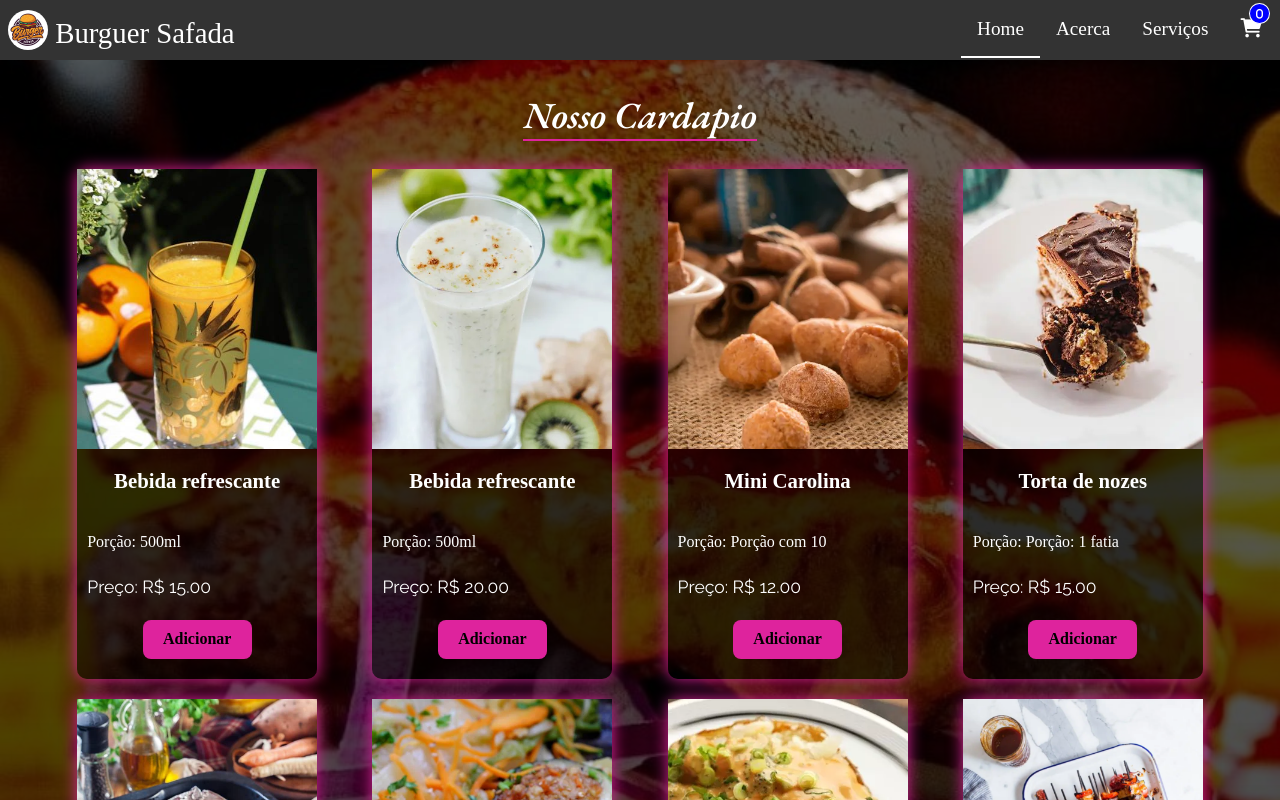
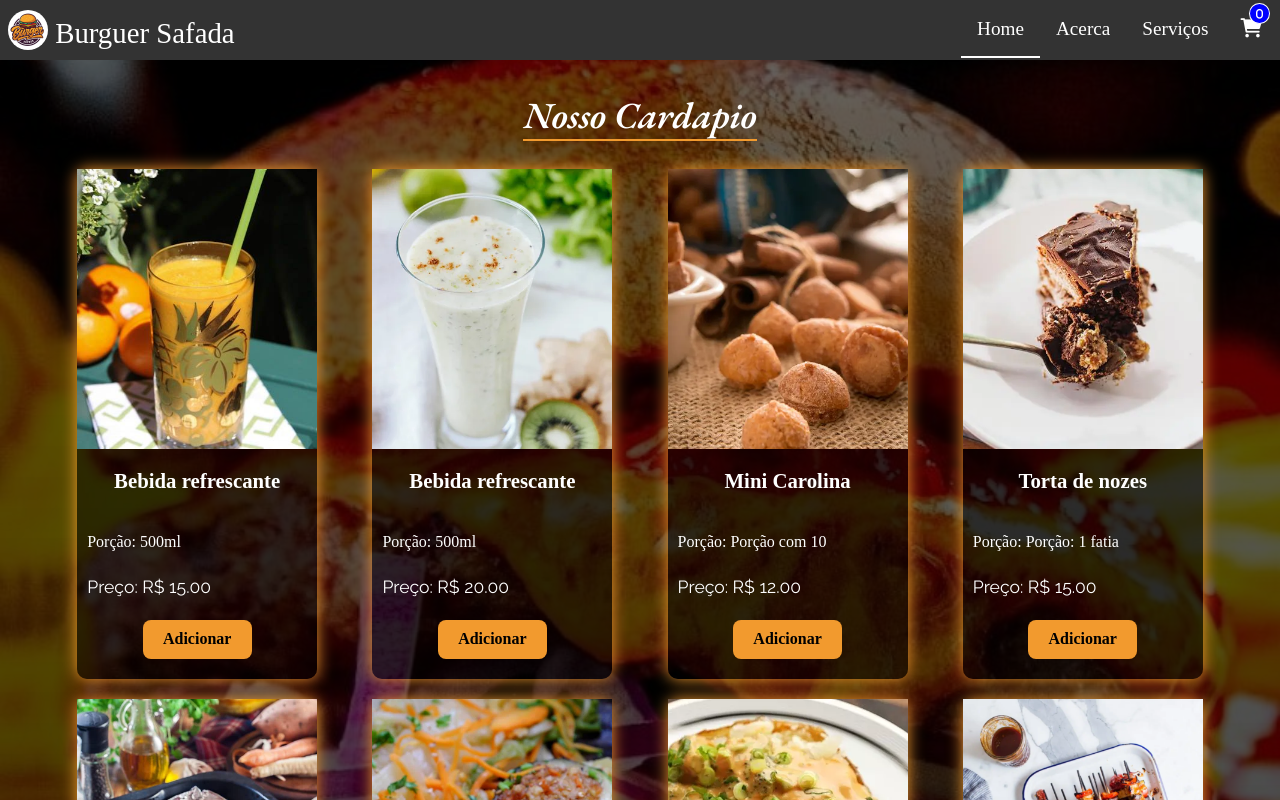
Before and after one commit to Juanpi92/Hamburguer_safada, a React (Vite) app: page / in a window 1280 px wide. Shown: the top 800 px of the page. Built offline with nearby package versions, Linux system fonts and the light colour scheme.

Commit message:
new color style

```diff
--- a/src/components/Navbar.css
+++ b/src/components/Navbar.css
@@ -43,10 +43,10 @@
   background: none;
 }
 .logout:hover {
-  background-color: var(--second-color);
+  background-color: var(--second-color-principal);
 }
 .link li:hover {
-  background-color: var(--second-color);
+  background-color: var(--second-color-principal);
 }
 .toggle_button {
   position: absolute;
--- a/src/index.css
+++ b/src/index.css
@@ -2,7 +2,8 @@
 @import url("https://fonts.googleapis.com/css?family=Raleway:300,400,700");
 
 :root {
-  --second-color: #de239d;
+  --second-color: #f29a2e;
+  --second-color-principal: #d96b2b;
   --main-color: #333;
   --primary_color: #000;
   --third_color: rgba(51, 51, 51);
@@ -73,7 +74,7 @@ body {
 }
 
 .button_principal:hover {
-  border-color: #646cff;
+  border-color: var(--second-color-principal);
   opacity: 0.8;
   color: white;
 }
@@ -102,7 +103,7 @@ body {
   margin: 0;
 }
 .del_button:hover {
-  border-color: #646cff;
+  border-color: var(--second-color-principal);
   opacity: 0.8;
   color: white;
 }
```
